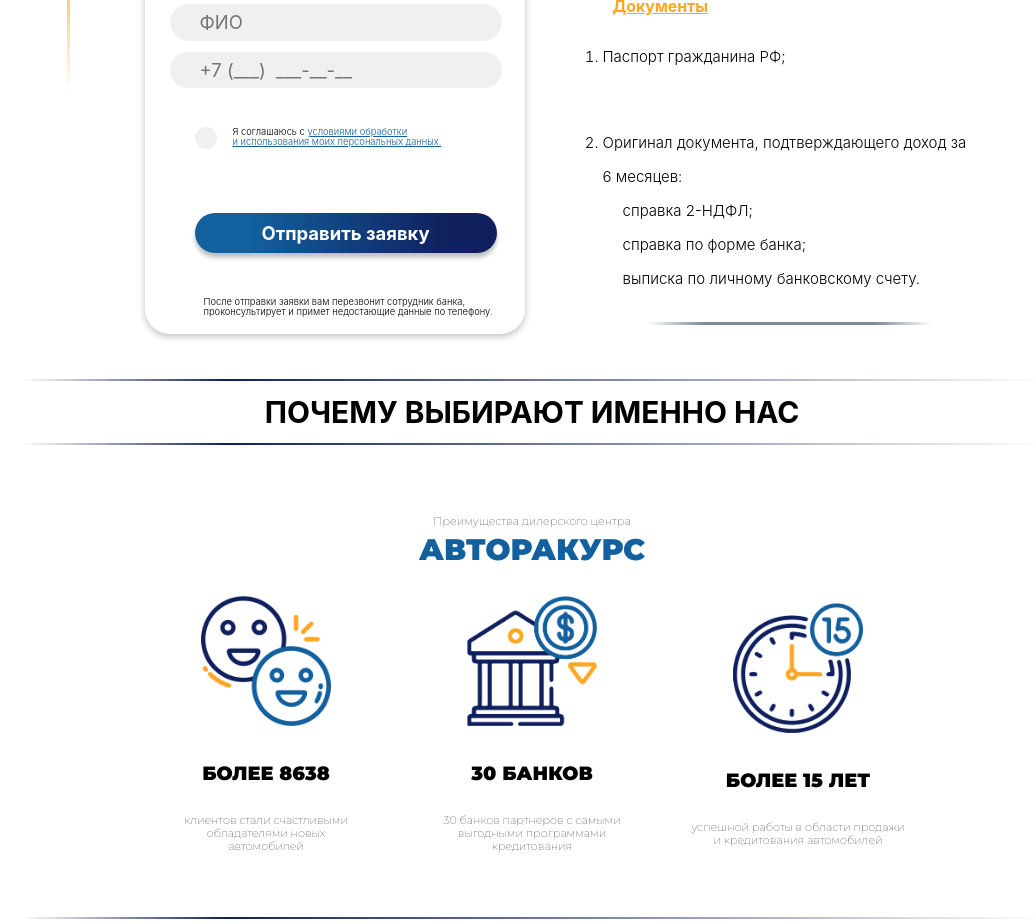
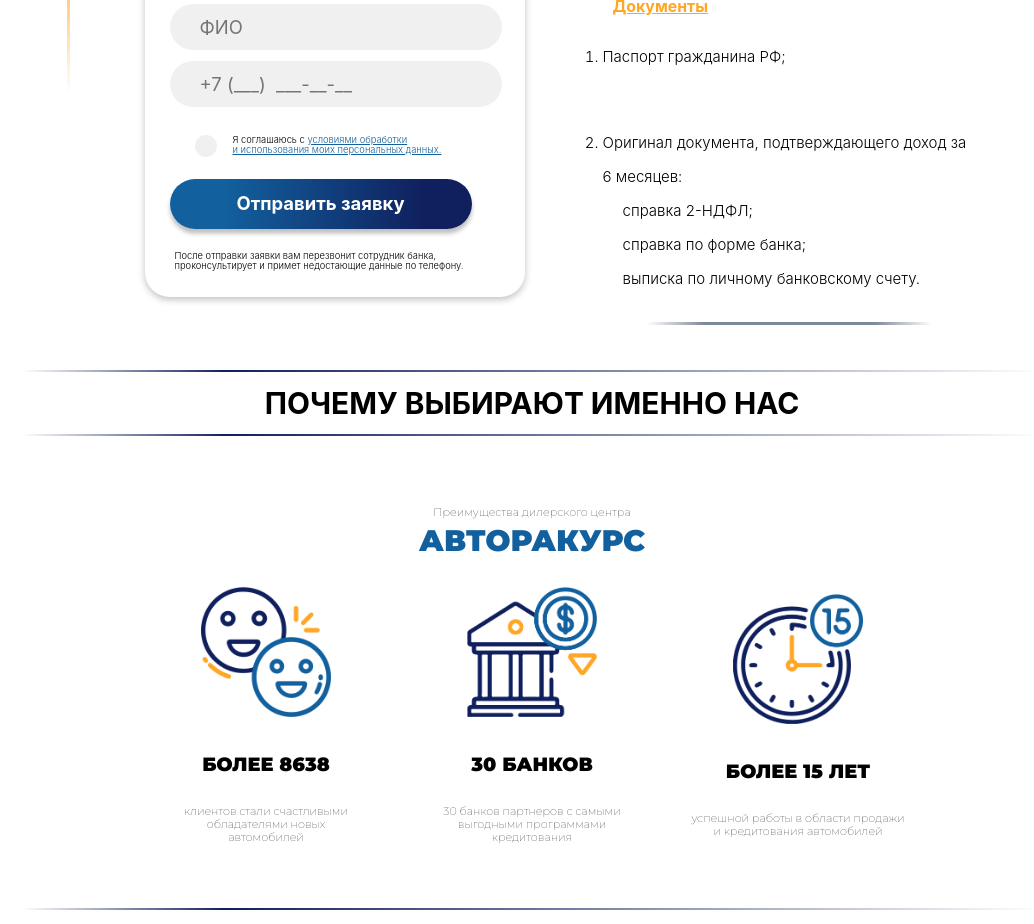
Before and after one commit to MikeGer92/AutoRakurs, a Vue app: page /credit in a window 1280 px wide. Shown: the part 1720-2644 px from the top of the page, without its empty margins (108-1142 px from the left). Built offline with nearby package versions, Linux system fonts and the light colour scheme; a web font is replaced by a local one; what vue-yandex-maps would draw is missing.

Commit message:
edited errors styles for callback- form

```diff
--- a/src/components/CustomRadio.vue
+++ b/src/components/CustomRadio.vue
@@ -111,7 +111,8 @@
 @media (min-width: 769px) and (max-width: 1280px) {
   .radio-main {
     &__radio {
-      margin-top: 28px;
+      margin-top: 17px;
+      height: 24px;
       &_btn {
         width: 22px;
         height: 22px;
--- a/src/components/credit/CallBackForm.vue
+++ b/src/components/credit/CallBackForm.vue
@@ -63,7 +63,7 @@
 <style lang="scss">
  .person-form {
     width: 750px;
-    height: 814px;
+    // height: 814px;
     display: flex;
     flex-direction: column;
     background: #FFFFFF;
@@ -144,7 +144,6 @@
 @media (min-width: 1281px) and (max-width: 1920px) {
   .person-form {
     width: 570px;
-    height: 620px;
     box-shadow: 0px 3.7922px 10.4285px rgba(0, 0, 0, 0.25);
     border-radius: 36.9739px;
     &__title {
@@ -179,7 +178,6 @@
 @media (min-width: 769px) and (max-width: 1280px) {
   .person-form {
     width: 380px;
-    height: 412px;
     box-shadow: 0px 2.52813px 6.95236px rgba(0, 0, 0, 0.25);
     border-radius: 24.6493px;
     &__title {
@@ -197,6 +195,7 @@
       margin: 0 0 11px 25px;
     }
     &__btn {
+      margin: 20px 0 0 25px;
       width: 302px;
       height: 50px;
       box-shadow: 0px 4.60935px 4.60935px rgba(0, 0, 0, 0.25);
@@ -205,6 +204,7 @@
       line-height: 106.52%;
     }
     &__info {
+      margin: 22px 0 0 30px;
       width: 308px;
       font-size: 9.37009px;
       line-height: 106.52%;
@@ -216,13 +216,18 @@
 @media (min-width: 606px) and (max-width: 768px) {
   .person-form {
     width: 229px;
-    height: 248px;
     box-shadow: 0px 1.51687px 4.17139px rgba(0, 0, 0, 0.25);
     border-radius: 14.7895px;
     &__title {
       margin: 19px 0 12px 20px;
       font-size: 15.1687px;
       line-height: 18px;
+    }
+    &__errors {
+      font-size: 8px;
+      & ul {
+        padding-inline-start: 0px;
+      }
     }
     &__name, &__phone {
       width: 176px;
@@ -244,6 +249,7 @@
     }
     &__info {
       margin: 14px 0 0 20px;
+      height: 16px;
       width: 185px;
       font-size: 5.62202px;
       line-height: 106.52%;
```
